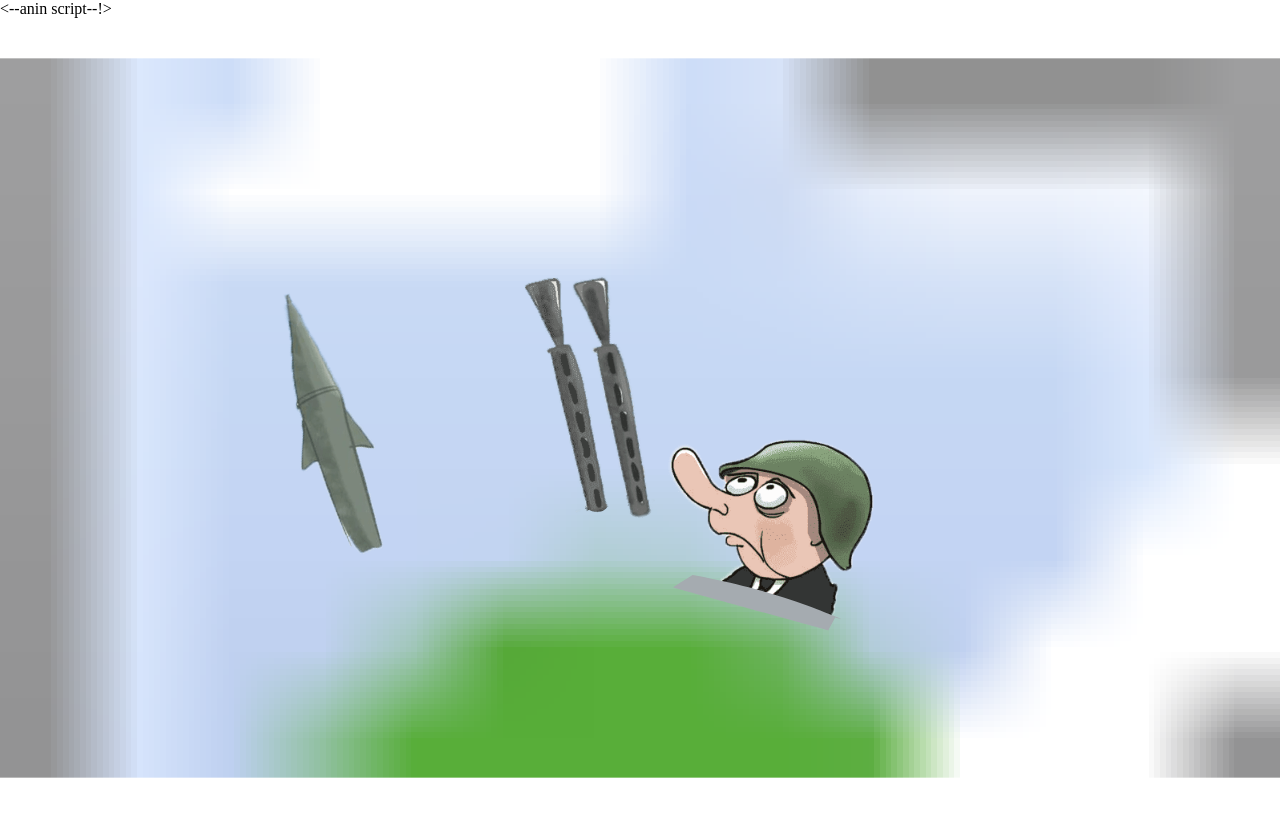
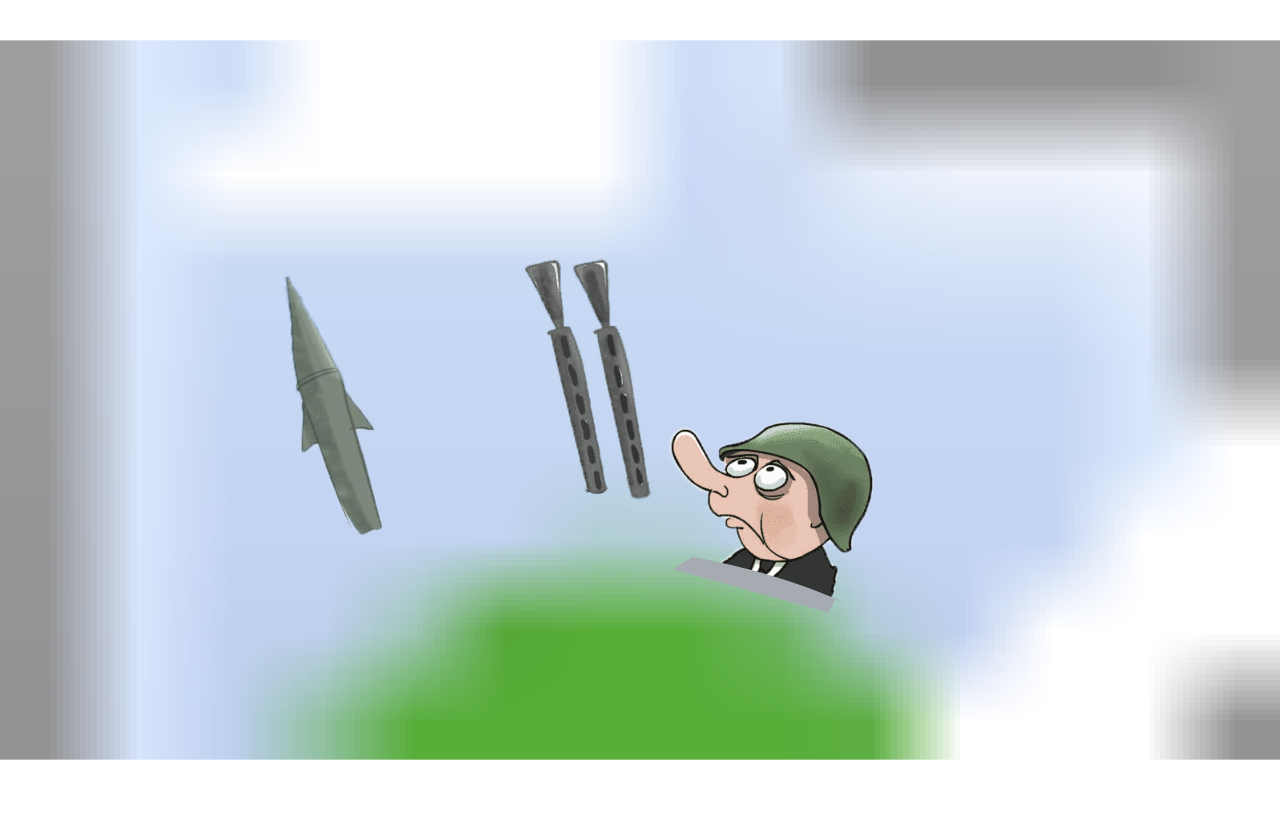
Before and after one commit to surfbuddy/caricature, a plain HTML site: page index.html in a window 1280 px wide. Drawn offline with nearby package versions, Linux system fonts and the light colour scheme.

Commit message:
Update index.html

```diff
--- a/index.html
+++ b/index.html
@@ -24,7 +24,7 @@
 </head>
 
 <body>
-<--anin script--!>
+
     <script src="https://cdnjs.cloudflare.com/ajax/libs/lottie-web/5.6.10/lottie.js" integrity="sha256-j5t8yIha0IKq9Oajlw+yBTISHC7DMh1AVIC3v1Ka6S8=" crossorigin="anonymous"></script>
     <script src="./animationData.js"></script>
 
```
